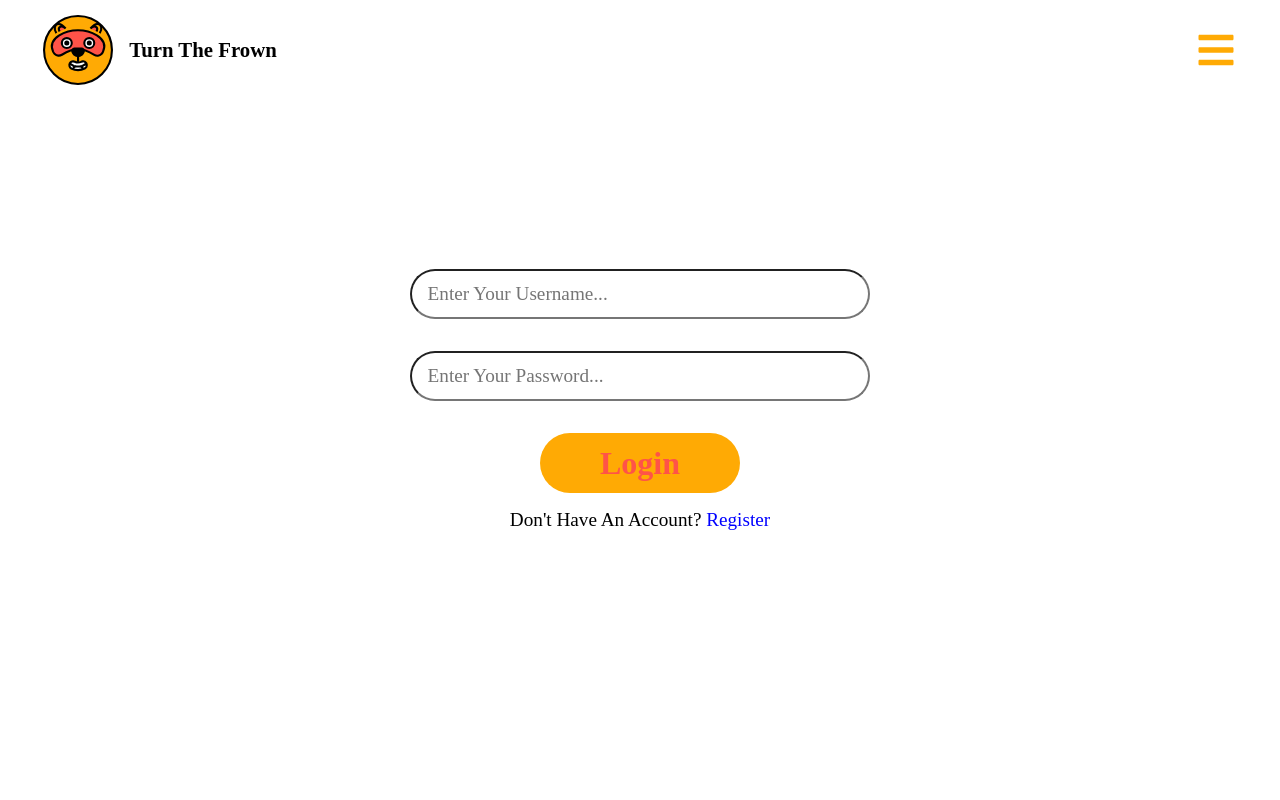
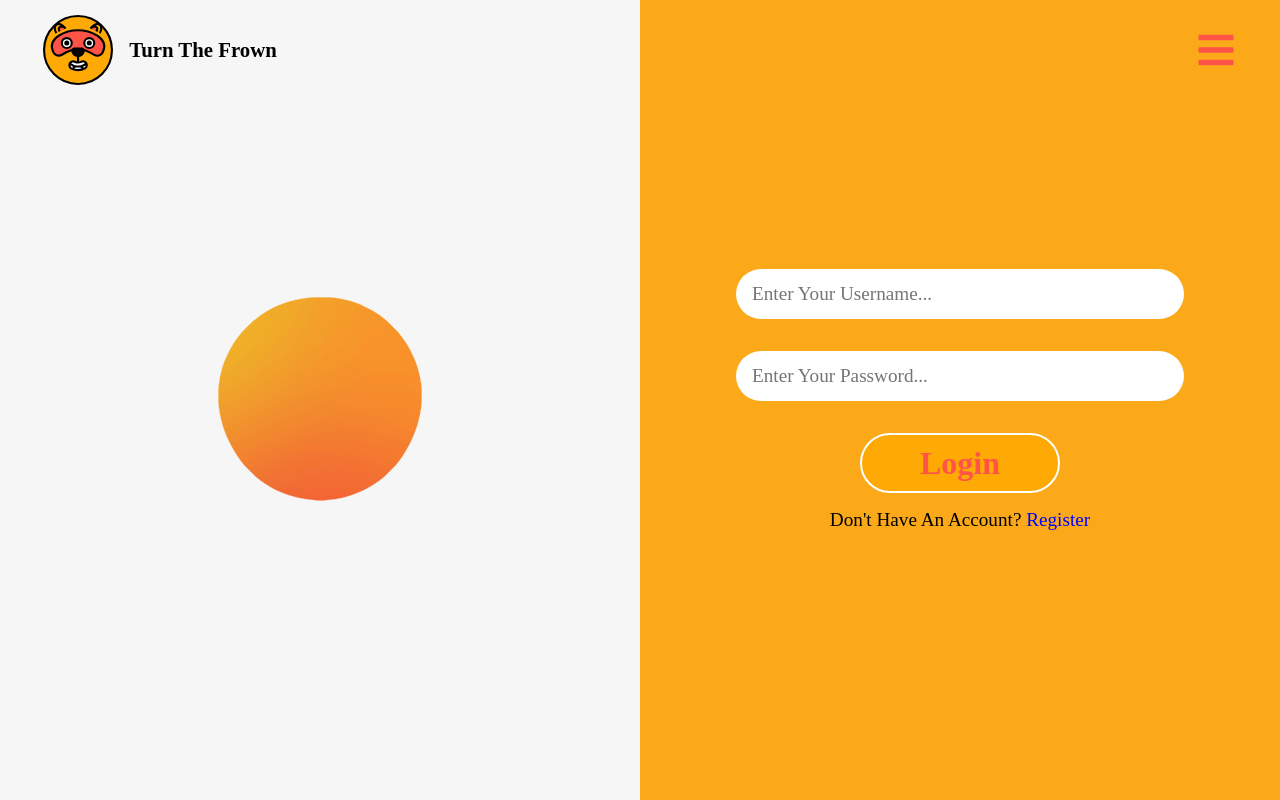
Before and after one commit to mohammed-khamees/TurnTheFrown, a React (Create React App) app: page /login in a window 1280 px wide. Built offline with nearby package versions, Linux system fonts and the light colour scheme; no server answers; a web font is replaced by a local one.

Commit message:
fixed style for some pages

```diff
--- a/src/components/dashboard/index.js
+++ b/src/components/dashboard/index.js
@@ -22,7 +22,7 @@ const Dashboard = () => {
 
 	return (
 		<>
-			<div className="dashboardContainer"></div>
+			<div className="dashboardbg"></div>
 			<table className="dashboard">
 				<tr className="tableHeader">
 					<th colSpan={2}>Username</th>
--- a/src/components/dashboard/style.css
+++ b/src/components/dashboard/style.css
@@ -1,4 +1,4 @@
-.dashboardContainer {
+.dashboardbg {
 	width: 100vw;
 	height: 100vh;
 	background-image: url('./../../assets/bg.gif');
--- a/src/components/header/style.css
+++ b/src/components/header/style.css
@@ -16,6 +16,7 @@ nav {
 	justify-content: center;
 	align-items: center;
 	cursor: pointer;
+	z-index: 5;
 }
 
 .logo {
@@ -33,7 +34,7 @@ nav {
 	cursor: pointer;
 	font-size: 2.5rem;
 	transition: all 0.3s ease-in-out;
-	color: rgb(255, 170, 4);
+	color: rgb(255, 83, 72);
 }
 
 .bars:hover {
@@ -42,7 +43,7 @@ nav {
 }
 
 .sideNav {
-	width: 25%;
+	width: 50%;
 	height: 100%;
 	position: absolute;
 	top: 0;
@@ -54,13 +55,12 @@ nav {
 }
 
 .options {
-	padding-top: 6rem;
 	width: 100%;
 	height: 100%;
 	display: flex;
 	flex-direction: column;
 	align-items: center;
-	justify-content: flex-start;
+	justify-content: center;
 }
 
 .options li {
--- a/src/components/landing/index.js
+++ b/src/components/landing/index.js
@@ -14,6 +14,9 @@ function Landing() {
 	});
 
 	return (
+		<>
+			<div className="Landingbg"></div>
+
 			<div className="Container">
 				<div className="animatedGIF">
 					<img src={FrownFace} alt="animatedGIF" />
@@ -70,6 +73,7 @@ function Landing() {
 					</div>
 				)}
 			</div>
+		</>
 	);
 }
 
--- a/src/components/landing/style.css
+++ b/src/components/landing/style.css
@@ -1,7 +1,19 @@
+.Landingbg {
+	width: 100vw;
+	height: 100vh;
+	background-image: url('./../../assets/halfbg.png');
+	background-repeat: no-repeat;
+	background-attachment: fixed;
+	background-position: center;
+	background-color: rgb(246, 246, 246);
+	position: absolute;
+	top: 0;
+	left: 0;
+	z-index: -1;
+}
+
 .Container {
-	margin-top: 3rem;
 	width: 100%;
-	height: 60vh;
 	display: flex;
 	justify-content: space-around;
 	align-items: center;
@@ -10,7 +22,7 @@
 }
 
 .animatedGIF {
-	width: 50%;
+	width: 40%;
 }
 
 .animatedGIF img {
@@ -19,7 +31,7 @@
 }
 
 .rules {
-	margin-top: 4rem;
+	margin-top: 2rem;
 	width: 40%;
 	height: 100%;
 	display: flex;
@@ -27,9 +39,12 @@
 	justify-content: space-between;
 	align-items: center;
 	text-transform: capitalize;
+	color: white;
+	font-size: 2rem;
 }
 
 .rules p {
+	margin-bottom: 1rem;
 	width: 80%;
 	text-align: left;
 }
@@ -46,6 +61,7 @@
 .rules li {
 	width: 100%;
 	list-style-type: disc;
+	margin-bottom: 0.5rem;
 }
 
 .playBtn {
@@ -57,7 +73,7 @@
 	font-weight: bold;
 	transition: all 0.3s ease-in-out;
 	cursor: pointer;
-	background-color: rgb(255, 170, 4);
+	background-color: white;
 	color: rgb(255, 83, 72);
 	border: none;
 }
--- a/src/components/login/index.js
+++ b/src/components/login/index.js
@@ -29,7 +29,11 @@ const Login = () => {
 	};
 
 	return (
+		<>
+			<div className="loginbg"></div>
+
 			<div className="loginContainer">
+				<div className="animatedSignGif"></div>
 				<form className="loginForm" onSubmit={signIn}>
 					<input
 						type="text"
@@ -55,6 +59,7 @@ const Login = () => {
 					</p>
 				</form>
 			</div>
+		</>
 	);
 };
 
--- a/src/components/login/style.css
+++ b/src/components/login/style.css
@@ -1,20 +1,43 @@
+.loginbg {
+	width: 100vw;
+	height: 100%;
+	background-image: url('./../../assets/halfbg.png');
+	background-repeat: no-repeat;
+	background-attachment: fixed;
+	background-position: center;
+	background-color: rgb(246, 246, 246);
+	position: absolute;
+	top: 0;
+	left: 0;
+	z-index: -1;
+}
+
 .loginContainer {
-	width: 50%;
+	width: 100%;
 	height: 60vh;
 	position: absolute;
 	top: 50%;
 	left: 50%;
 	transform: translate(-50%, -50%);
 	display: flex;
-	flex-direction: column;
 	justify-content: center;
 	align-items: center;
 	text-transform: capitalize;
 }
 
+.animatedSignGif {
+	width: 50%;
+	height: 100vh;
+	background-image: url('./../../assets/bg.gif');
+	background-repeat: no-repeat;
+	background-attachment: fixed;
+	background-position: center;
+	background-color: rgb(246, 246, 246);
+}
+
 .loginForm {
-	width: 80%;
-	height: 80%;
+	width: 50%;
+	height: 100%;
 	display: flex;
 	flex-direction: column;
 	justify-content: center;
@@ -22,12 +45,13 @@
 }
 
 .loginForm input {
-	width: 90%;
+	width: 70%;
 	height: 50px;
 	margin-bottom: 2rem;
 	padding-left: 1rem;
 	border-radius: 2rem;
 	font-size: 1.2rem;
+	border: none;
 }
 
 .loginForm button {
@@ -40,7 +64,7 @@
 	margin-bottom: 1rem;
 	background-color: rgb(255, 170, 4);
 	color: rgb(255, 83, 72);
-	border: none;
+	border: 2px solid white;
 	cursor: pointer;
 }
 
--- a/src/components/register/index.js
+++ b/src/components/register/index.js
@@ -34,7 +34,10 @@ const Register = () => {
 		}
 	};
 	return (
+		<>
+			<div className="signUpbg"></div>
 			<div className="signUpContainer">
+				<div className="animatedSignGif"></div>
 				<form className="signUpForm" onSubmit={register}>
 					<input
 						type="text"
@@ -72,6 +75,7 @@ const Register = () => {
 					</p>
 				</form>
 			</div>
+		</>
 	);
 };
 
--- a/src/components/register/style.css
+++ b/src/components/register/style.css
@@ -1,21 +1,43 @@
+.signUpbg {
+	width: 100vw;
+	height: 100%;
+	background-image: url('./../../assets/halfbg.png');
+	background-repeat: no-repeat;
+	background-attachment: fixed;
+	background-position: center;
+	background-color: rgb(246, 246, 246);
+	position: absolute;
+	top: 0;
+	left: 0;
+	z-index: -1;
+}
+
 .signUpContainer {
-	margin-top: 3rem;
-	width: 50%;
+	width: 100%;
 	height: 80vh;
 	position: absolute;
 	top: 50%;
 	left: 50%;
 	transform: translate(-50%, -50%);
 	display: flex;
-	flex-direction: column;
-	justify-content: center;
+	justify-content: space-between;
 	align-items: center;
 	text-transform: capitalize;
 }
 
+.animatedSignGif {
+	width: 50%;
+	height: 100vh;
+	background-image: url('./../../assets/bg.gif');
+	background-repeat: no-repeat;
+	background-attachment: fixed;
+	background-position: center;
+	background-color: rgb(246, 246, 246);
+}
+
 .signUpForm {
-	width: 80%;
-	height: 80%;
+	width: 50%;
+	height: 100%;
 	display: flex;
 	flex-direction: column;
 	justify-content: center;
@@ -23,12 +45,13 @@
 }
 
 .signUpForm input {
-	width: 90%;
+	width: 70%;
 	height: 50px;
 	margin-bottom: 2rem;
 	padding-left: 1rem;
 	border-radius: 2rem;
 	font-size: 1.2rem;
+	border: none;
 }
 
 .signUpForm button {
@@ -42,7 +65,7 @@
 	cursor: pointer;
 	background-color: rgb(255, 170, 4);
 	color: rgb(255, 83, 72);
-	border: none;
+	border: 2px solid white;
 }
 
 .signUpForm button:hover {
```
Also changed, not shown: src/assets/halfbg.png (added). Lines whose indentation alone changed are shown as unchanged.
